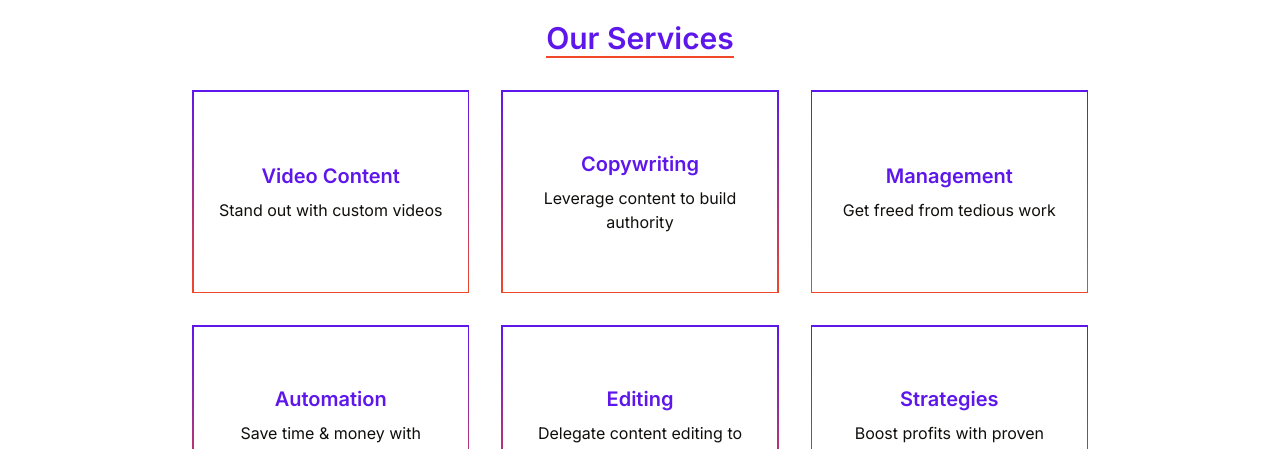
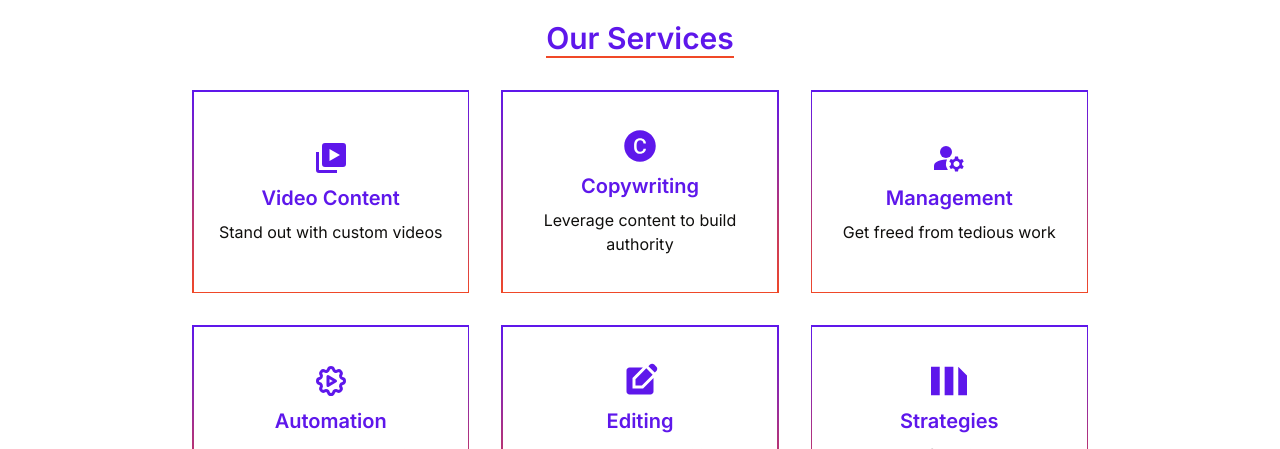
Before and after one commit to SobhanDash/social-triangle, a Next.js app: page / in a window 1280 px wide. Shown: the part 2220-2669 px from the top of the page. Built offline with nearby package versions, Linux system fonts and the light colour scheme.

Commit message:
icons added

```diff
--- a/src/components/Services.tsx
+++ b/src/components/Services.tsx
@@ -1,6 +1,11 @@
-'use client'
+"use client";
 
 import React from "react";
+import { BiSolidVideos } from "react-icons/bi";
+import { AiFillCopyrightCircle } from "react-icons/ai";
+import { MdEditSquare, MdManageAccounts } from "react-icons/md";
+import { TbSettingsAutomation } from "react-icons/tb";
+import { SiMicrostrategy } from "react-icons/si";
 
 const Services = () => {
   return (
@@ -25,6 +30,7 @@ const Services = () => {
           <div
             className={`h-[200px] p-4 flex flex-col justify-center items-center gap-2 bg-[#fff]`}
           >
+            <BiSolidVideos className={`text-4xl text-[#5E17EB]`} />
             <p className={`text-xl text-[#5E17EB] font-semibold`}>
               Video Content
             </p>
@@ -43,6 +49,7 @@ const Services = () => {
           <div
             className={`h-[200px] p-4 flex flex-col justify-center items-center gap-2 bg-[#fff]`}
           >
+            <AiFillCopyrightCircle className={`text-4xl text-[#5E17EB]`} />
             <p className={`text-xl text-[#5E17EB] font-semibold`}>
               Copywriting
             </p>
@@ -61,6 +68,7 @@ const Services = () => {
           <div
             className={`h-[200px] p-4 flex flex-col justify-center items-center gap-2 bg-[#fff]`}
           >
+            <MdManageAccounts className={`text-4xl text-[#5E17EB]`} />
             <p className={`text-xl text-[#5E17EB] font-semibold`}>Management</p>
             <p className={`text-[#100F0D] text-center`}>
               Get freed from tedious work
@@ -77,6 +85,7 @@ const Services = () => {
           <div
             className={`h-[200px] p-4 flex flex-col justify-center items-center gap-2 bg-[#fff]`}
           >
+            <TbSettingsAutomation className={`text-4xl text-[#5E17EB]`} />
             <p className={`text-xl text-[#5E17EB] font-semibold`}>Automation</p>
             <p className={`text-[#100F0D] text-center`}>
               Save time & money with automation
@@ -93,6 +102,7 @@ const Services = () => {
           <div
             className={`h-[200px] p-4 flex flex-col justify-center items-center gap-2 bg-[#fff]`}
           >
+            <MdEditSquare className={`text-4xl text-[#5E17EB]`} />
             <p className={`text-xl text-[#5E17EB] font-semibold`}>Editing</p>
             <p className={`text-[#100F0D] text-center`}>
               Delegate content editing to experts
@@ -109,6 +119,7 @@ const Services = () => {
           <div
             className={`h-[200px] p-4 flex flex-col justify-center items-center gap-2 bg-[#fff]`}
           >
+            <SiMicrostrategy className={`text-4xl text-[#5E17EB]`} />
             <p className={`text-xl text-[#5E17EB] font-semibold`}>Strategies</p>
             <p className={`text-[#100F0D] text-center`}>
               Boost profits with proven strategies
```
